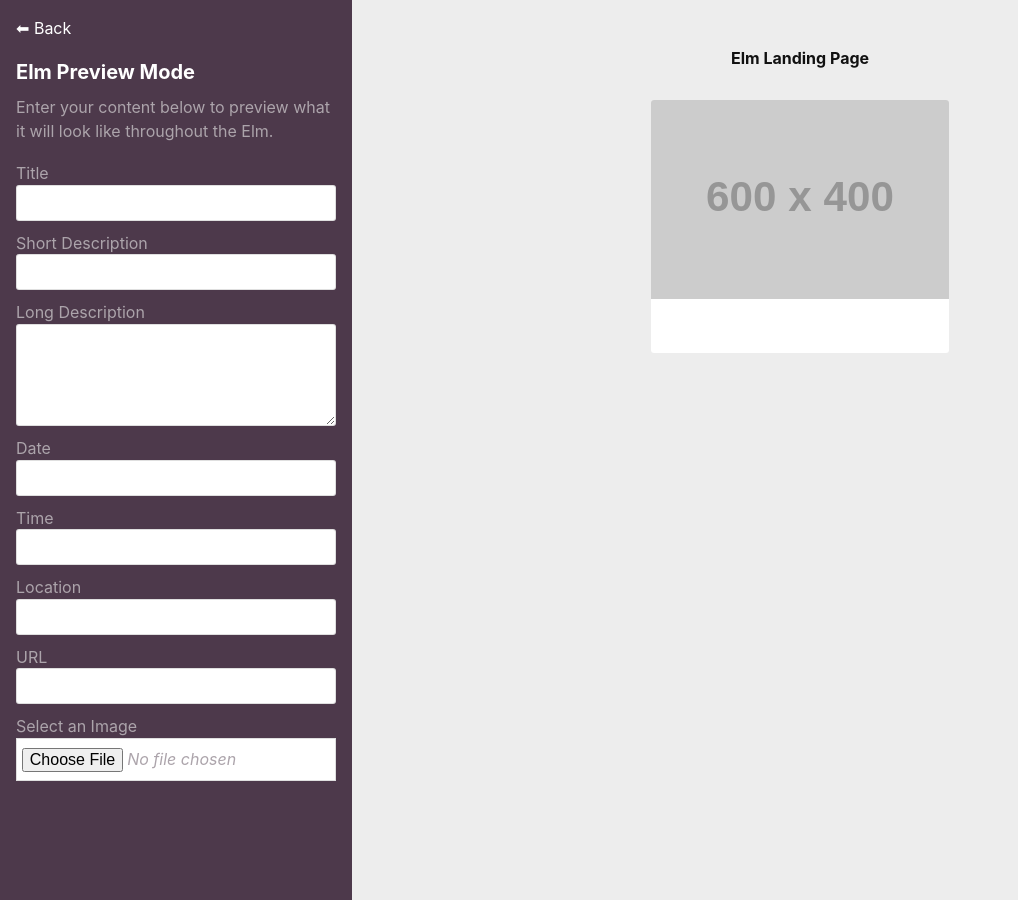
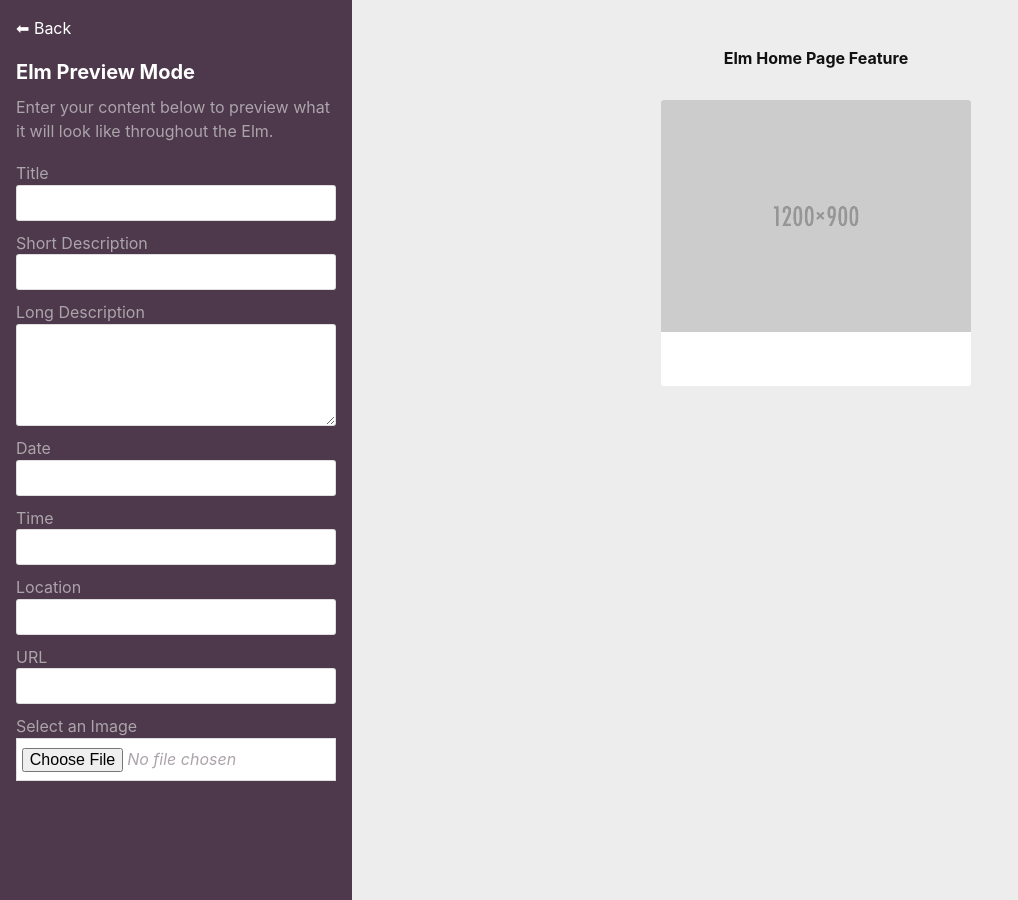
Before and after one commit to hshsl-training/electron-hshsl-outreach-toolkit, a Jekyll site: the page built from elm.html, in a window 1280 px wide and 900 px high. Shown: the whole window, without its empty margins (0-1018 px from the left). Built offline with Jekyll 4.4.1, drawn with Linux system fonts in a browser that asks for light colours.

Commit message:
tighten up preview images and designs, start with local placehold.it image throughout preview, disable digital signage section -- all to share with committee

```diff
--- a/_includes/css.html
+++ b/_includes/css.html
@@ -32,10 +32,12 @@
       .mx2 { margin-right: 1rem; margin-left: 1rem; }
       .pb3 { padding-bottom: 2rem; }
       .pbp75 { padding-bottom: .75rem; }
+      .pr1 { padding-right: .5rem; }
       .pr2 { padding-right: 1rem; }
       .pl1 { padding-left: .5rem; }
       .pl2 { padding-left: 1rem; }
       .pl3 { padding-left: 2rem; }
+      .pt3 { padding-top: 2rem; }
       .py1 {
         padding-top: .5rem;
         padding-bottom: .5rem;
@@ -45,6 +47,7 @@
         padding-bottom: 1rem;
       }
       .pl-third { padding-left: .3rem; }
+      .mt3 { margin-top: 2rem; }
       .mt6 { margin-top: 6rem; }
       .lh1 { line-height: 1; }
       .lh1p25 { line-height: 1.25; }
@@ -100,6 +103,7 @@
       }
 
       .cursor-default { cursor: default; }
+      .not-allowed { cursor: not-allowed; }
 
       /*Campus Life Weekly styles*/
       .clw {
--- a/_includes/elm-preview.html
+++ b/_includes/elm-preview.html
@@ -1,13 +1,13 @@
-<div class="col-9 ml-col-3 p3 border-box bg-light-grey">
+<div class="col-9 ml-col-3 pt3 pl3 border-box bg-light-grey">
 
         <section class="vh100 border-box border-bottom">
-          <h1 class="mb3 h4 center">Elm Landing Page</h1>
+          <h1 class="mb3 h4 center">Elm Home Page Feature</h1>
           <div class="container">
             <div class="flex justify-content-center">
-              <div class="col-4 px2">
+              <div class="col-4 px2" style="max-width: 350px;">
                 <div class="bg-white rounded">
                   <div>
-                    <img src="http://placehold.it/600x400" class="rounded-top img-insert">
+                    <img src="images/1200x900.png" class="rounded-top img-insert" style="max-width: 100%;">
                   </div>
                   <div class="p2">
                     <p class="h3">{{ "{{ title "}} }}</p>
@@ -25,7 +25,7 @@
             <div class="p3">
               <div class="bg-white rounded">
                 <div>
-                  <img src="http://placehold.it/1200x900" class="rounded-top img-insert">
+                  <img src="images/1200x900.png" class="rounded-top img-insert">
                 </div>
                 <div class="p2">
                   <p class="h3">{{ "{{ title "}} }}</p>
@@ -38,19 +38,19 @@
 
         <section class="vh100 border-box border-bottom pb3">
           <h1 class="mb3 h4 center">Elm Weekly Email</h1>
-          <div class="container">
-            <div class="p3">
-              <p class="h3 p1 white bg-silver-blue caps">Health Sciences &amp; Human Services Library</p>
+          <div class="container bg-white">
+            <div class="p3 mx-auto" style="max-width: 700px;box-sizing: content-box;">
+              <p class="h3 p1 fw200 white bg-silver-blue caps">Health Sciences &amp; Human Services Library</p>
               <div class="flex">
-                <div class="col-6 mr2">
-                  <p class="h2">{{ "{{ title "}} }}</p>
+                <div class="col-6 pr1">
+                  <p class="bold mb0">{{ "{{ title "}} }}</p>
                   <p class="bold mb0">{{ "{{ date "}} }}</p>
                   <p class="bold mb0">{{ "{{ time "}} }}</p>
                   <p class="bold">{{ "{{ location "}} }}</p>
                   <p>{{ "{{ shortDesc "}} }}</p>
                 </div>
-                <div class="col-6 mt2 mr2">
-                  <img src="http://placehold.it/600x400" alt="" class="img-insert">
+                <div class="col-6">
+                  <img src="images/1200x900.png" style="max-width: 100%;" alt="" class="img-insert">
                 </div>
               </div>
             </div>
@@ -67,10 +67,10 @@
               <p class="bold mb0">{{ "{{ time "}} }}</p>
               <p class="bold mb0">{{ "{{ location "}} }}</p>
               <div class="flex">
-                <div class="col-4 mt2 mr2">
-                  <img src="http://placehold.it/600x400" alt="" class="img-insert">
+                <div class="col-5 mt2">
+                  <img src="images/1200x900.png" alt="" class="img-insert" style="max-width: 375px;">
                 </div>
-                <div class="col-8 p2">
+                <div class="col-7 p2">
                   <p>{{ "{{ longDesc "}} }}</p>
                 </div>
               </div>
--- a/_includes/home-nav.html
+++ b/_includes/home-nav.html
@@ -20,7 +20,7 @@
 
             <div>
               <div class="mt2 mr2 bg-lighten-2-hover pill-right">
-                <a href="signage.html" class="btn block h3 lh1p25 fw200 grey">Digital Signage Resources</a>
+                <p href="signage.html" class="btn block h3 lh1p25 fw200 grey not-allowed">Digital Signage Resources</p>
               </div>
             </div>
 
```
Also changed, not shown: _includes/clw-preview.html (+6 -6 lines), images/1200x900.png (added).
